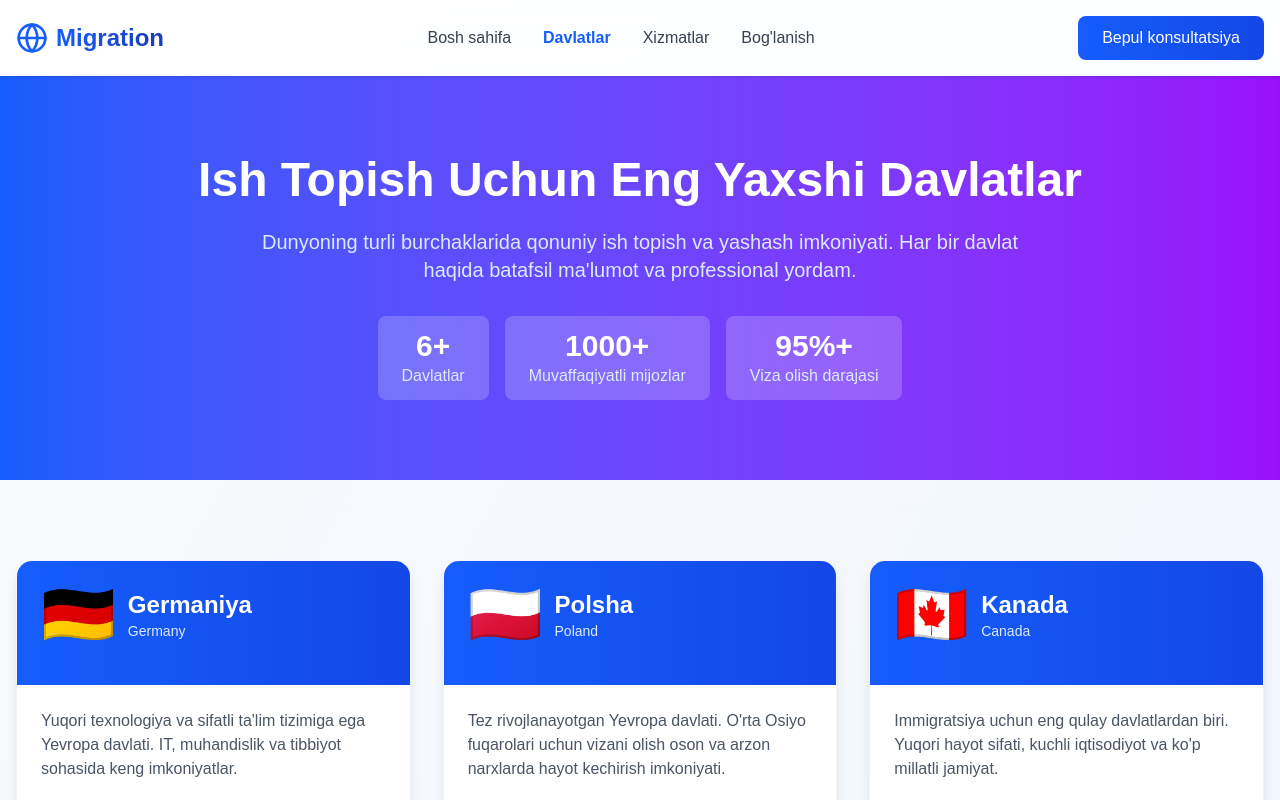
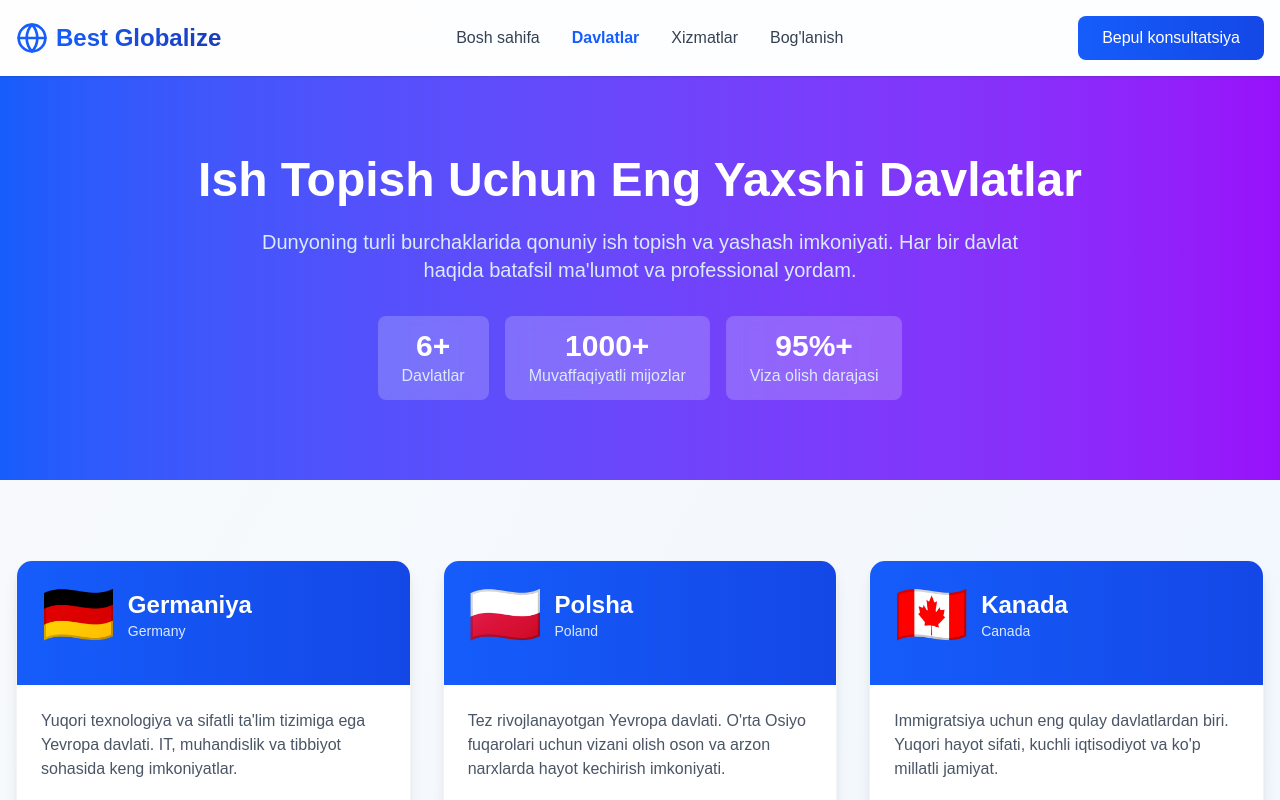
Before and after one commit to islome/migration, a Next.js app: page /countries in a window 1280 px wide. Shown: the top 800 px of the page. Built offline with nearby package versions, Linux system fonts and the light colour scheme.

Commit message:
title name changed to "best globalize"

```diff
--- a/app/countries/page.tsx
+++ b/app/countries/page.tsx
@@ -13,7 +13,7 @@ import {
 
 export default function CountriesPage() {
   const telegramLink = "https://t.me/justislombek";
-  const phoneLink = "tel:+998975205777";
+  const phoneLink = "tel:+998777670017";
   return (
     <div className="min-h-screen bg-gradient-to-br from-slate-50 to-blue-50">
       {/* Header */}
@@ -22,7 +22,7 @@ export default function CountriesPage() {
           <Link href="/" className="flex items-center space-x-2">
             <Globe className="w-8 h-8 text-blue-600" />
             <span className="text-2xl font-bold bg-gradient-to-r from-blue-600 to-blue-800 bg-clip-text text-transparent">
-              Migration
+              Best Globalize
             </span>
           </Link>
 
--- a/app/page.tsx
+++ b/app/page.tsx
@@ -13,8 +13,8 @@ import Link from "next/link";
 
 export default function Home() {
   const telegramLink = "https://t.me/justislombek";
-  const phoneLink = "tel:+998975205777";
-  const phoneNumber = "+998 97 520 57 77";
+  const phoneLink = "tel:+998777670017";
+  const phoneNumber = "+998 77 767 00 17";
   return (
     <div className="min-h-screen bg-gradient-to-br from-slate-50 to-blue-50">
       {/* Header */}
@@ -23,7 +23,7 @@ export default function Home() {
           <div className="flex items-center space-x-2">
             <Globe className="w-8 h-8 text-blue-600" />
             <span className="text-2xl font-bold bg-gradient-to-r from-blue-600 to-blue-800 bg-clip-text text-transparent">
-              Migratsiya
+              Best Globalize
             </span>
           </div>
 
```
